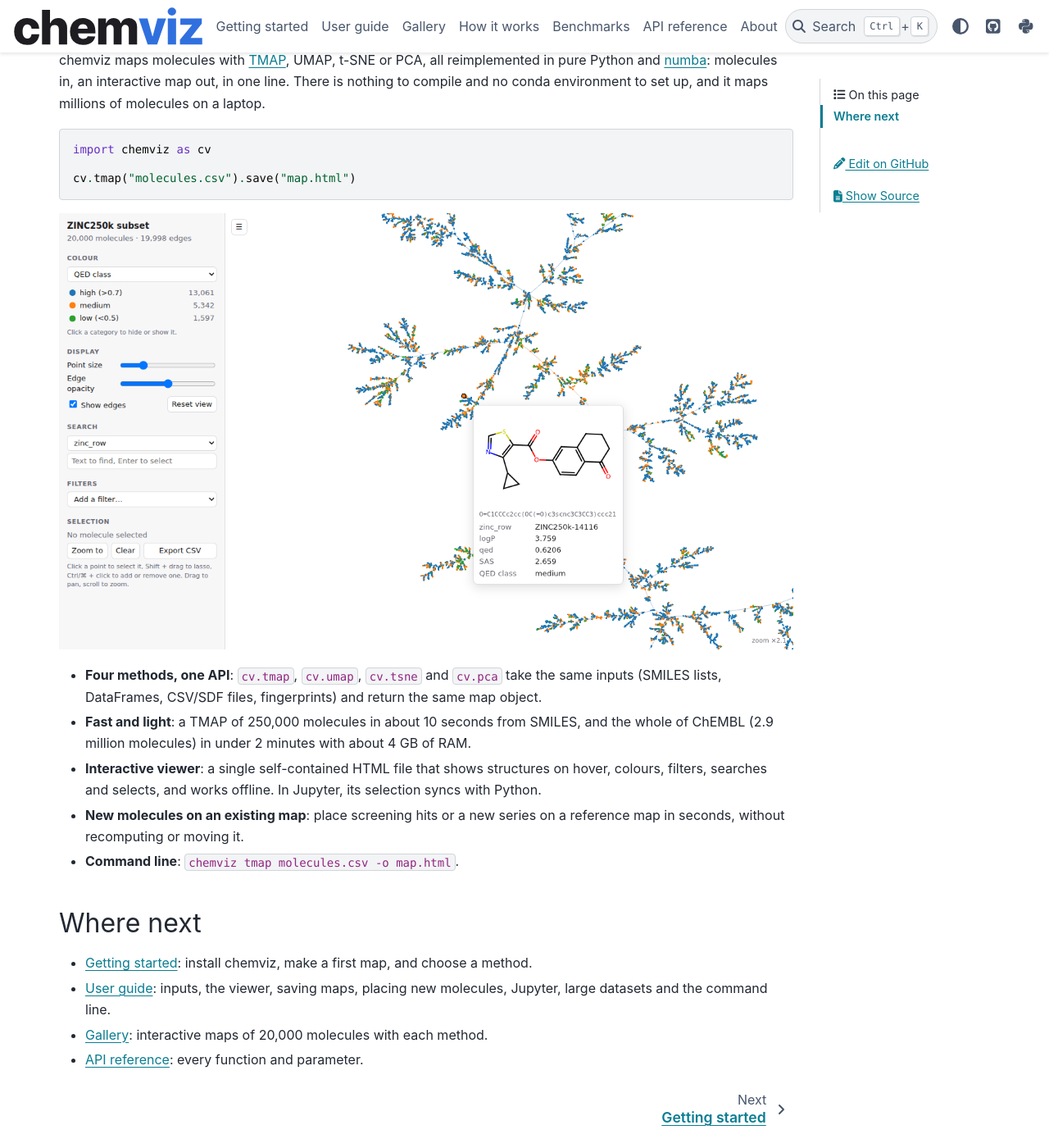
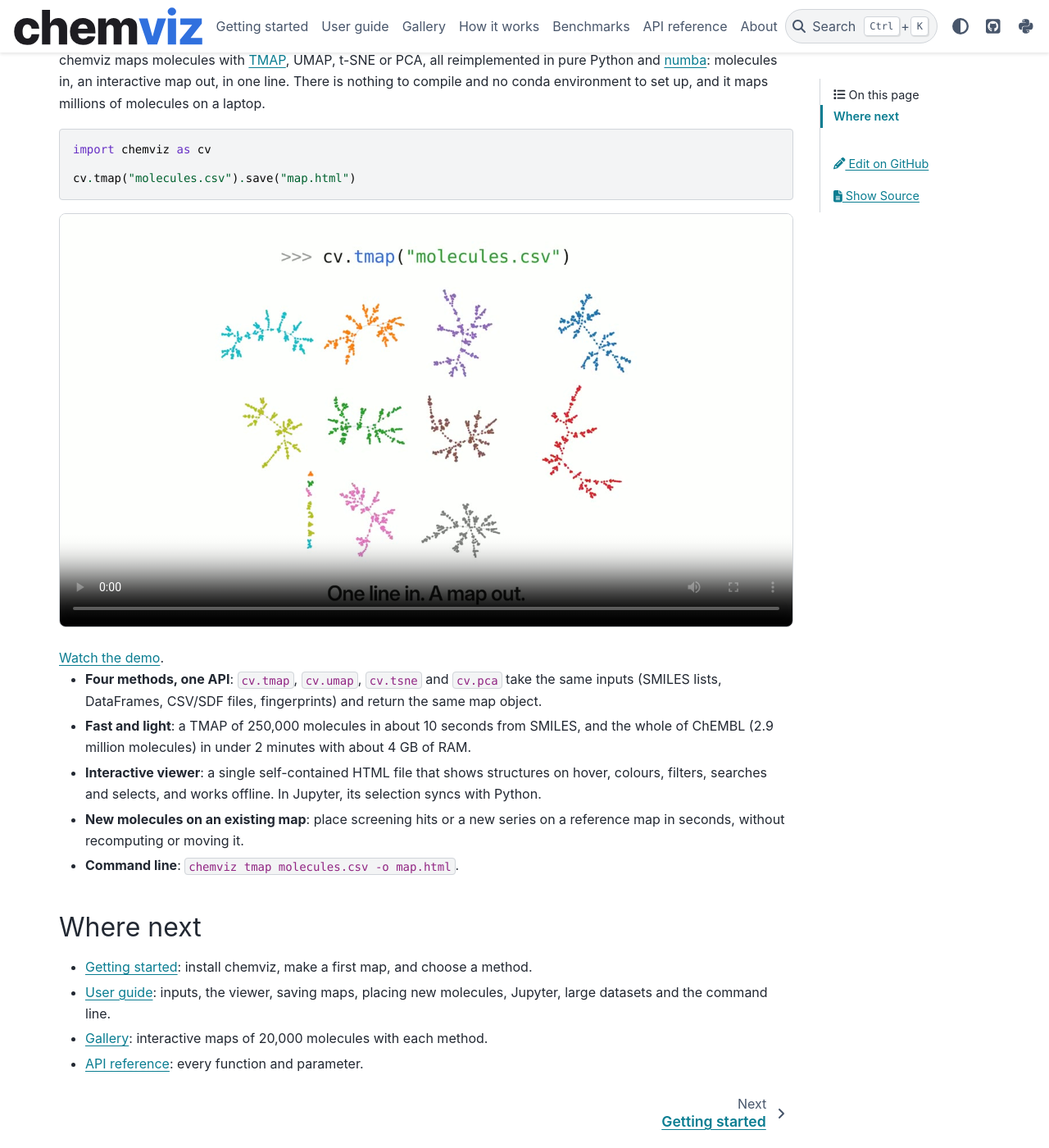
Before and after one commit to pablo-mas/chemviz, a Sphinx documentation site: the page built from docs/index.md, in a window 1280 px wide and 1400 px high, scrolled down 291 px. Shown: the whole window at 82% size. Built offline with Sphinx 7.4.7 and the PyData theme 0.15.4, drawn with Linux system fonts in a browser that asks for light colours.

Commit message:
Show the demo video on the docs home page
Re-encoded from the promotional video (H.264 CRF 30, AAC 96 kb/s,
faststart): 1.1 MB instead of 3 MB, no visible loss on the viewer UI.
It replaces the viewer screenshot there; the viewer page keeps it.

````diff
--- a/docs/_static/custom.css
+++ b/docs/_static/custom.css
@@ -12,3 +12,11 @@ img.hero-logo {
   width: min(380px, 80%);
   margin: 1.5rem auto 2rem;
 }
+video.demo-video {
+  display: block;
+  width: 100%;
+  height: auto;
+  margin: 1rem 0 1.5rem;
+  border-radius: 0.5rem;
+  border: 1px solid var(--pst-color-border);
+}
--- a/docs/index.md
+++ b/docs/index.md
@@ -23,7 +23,11 @@ import chemviz as cv
 cv.tmap("molecules.csv").save("map.html")
 ```
 
-![The interactive viewer](images/viewer.png)
+<video class="demo-video" controls playsinline preload="metadata" poster="_static/demo-poster.jpg"
+       aria-label="chemviz demo: one line of Python makes a map; colouring, lasso selection and structures on hover in the viewer">
+  <source src="_static/demo.mp4" type="video/mp4">
+  <a href="_static/demo.mp4">Watch the demo</a>.
+</video>
 
 - **Four methods, one API**: `cv.tmap`, `cv.umap`, `cv.tsne` and `cv.pca` take the same inputs
   (SMILES lists, DataFrames, CSV/SDF files, fingerprints) and return the same map object.
````
Also changed, not shown: docs/_static/demo-poster.jpg (added), 1 other file.
